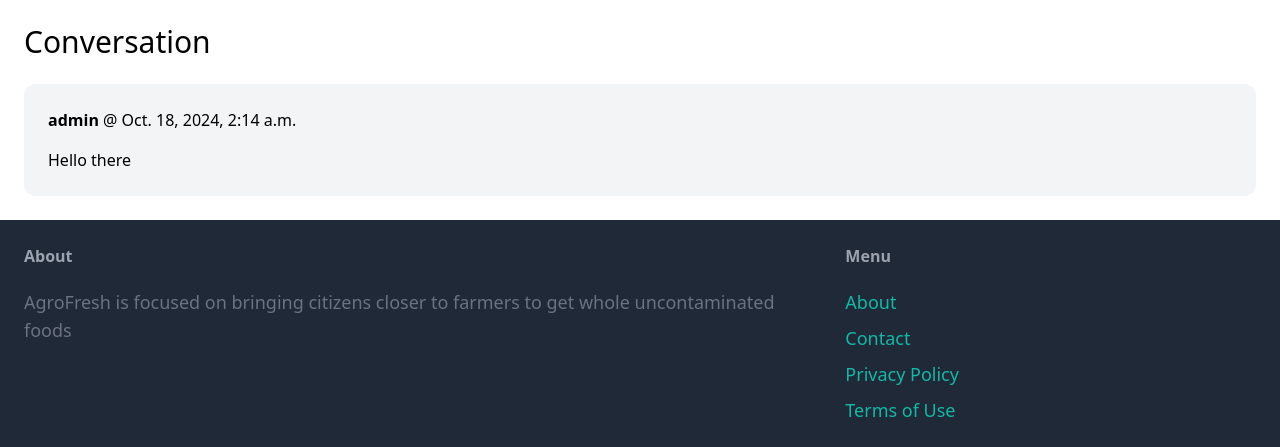
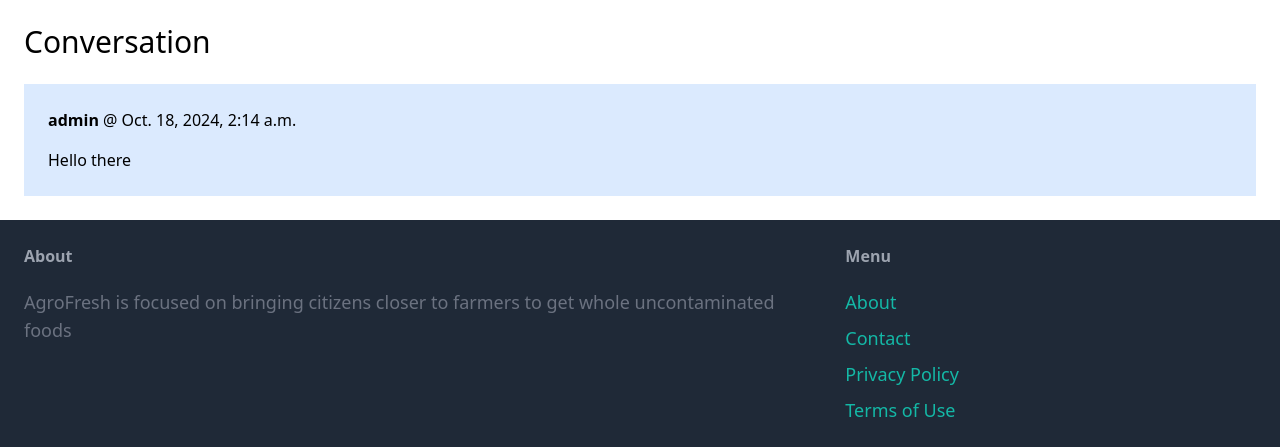
Before and after one commit to Tomiwa-Akinola/AgroFresh, a Django app: page /inbox/2/ in a window 1280 px wide. Shown: the part 77-524 px from the top of the page. Run offline with Django 4.2, Linux system fonts and the light colour scheme; a user stored in the database is signed in; data comes from the database, SQL or seed files in the repository; both versions use the stored data as it was after the commit; some libraries are stand-ins or nearby versions.

Commit message:
messaging functionality

```diff
--- a/conversation/templates/conversation/detail.html
+++ b/conversation/templates/conversation/detail.html
@@ -7,7 +7,7 @@
 
 <div class="space-y-6">
 	{% for message in conversation.messages.all %}
-	<div class="p-6 flex bg-gray-100 rounded-xl">
+	<div class="p-6 flex {% if message.created_by == request.user %}bg-blue-100{% else %}bg-gray-100{% endif %}">
 		<div>
 			<p class="mb-4"><strong>{{ message.created_by.username }}</strong> @ {{ message.created_at }}</p>
 			<p>{{ message.content }}</p>
```
Also changed, not shown: db.sqlite3.
